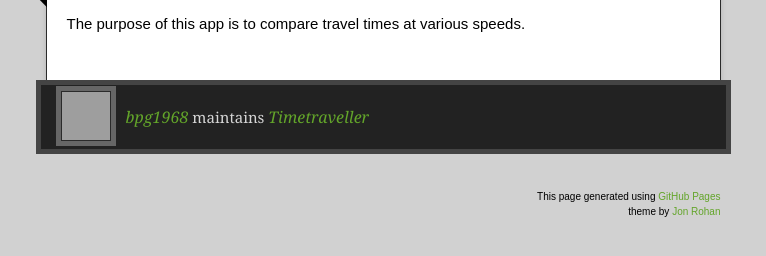
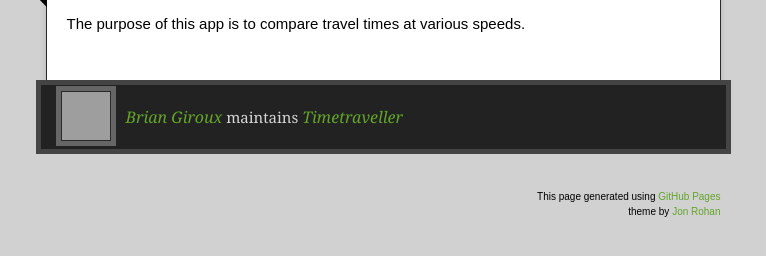
Before and after one commit to bpg1968/TimeTraveller, a Jekyll site: the page built from index.html, in a window 1280 px wide. Shown: the part 285-541 px from the top of the page, without its empty margins (257-1023 px from the left). Built offline with Jekyll 4.4.1, drawn with Linux system fonts in a browser that asks for light colours; nearby versions of some CDN libraries; grey boxes are pictures that could not be loaded.

Commit message:
changed my github id to my name

```diff
--- a/_includes/footer.html
+++ b/_includes/footer.html
@@ -1,9 +1,11 @@
 <!-- START footer.html -->
 <footer>
   <div class="owner">
-    <p><a href="https://github.com/bpg1968" class="avatar"><img src="https://avatars1.githubusercontent.com/u/153124?v=3&amp;s=60" width="48" height="48" alt="GitHub Avatar: Brian Giroux"></a> <a href="https://github.com/bpg1968">bpg1968</a> maintains <a href="https://github.com/bpg1968/TimeTraveller">Timetraveller</a></p>
-
-
+    <p>
+      <a href="https://github.com/bpg1968" class="avatar"><img src="https://avatars1.githubusercontent.com/u/153124?v=3&amp;s=60" width="48" height="48" alt="GitHub Avatar: Brian Giroux"></a>
+      <a href="https://github.com/bpg1968">Brian Giroux</a> maintains
+      <a href="https://github.com/bpg1968/TimeTraveller">Timetraveller</a>
+    </p>
   </div>
   <div class="creds">
     <small>This page generated using <a href="https://pages.github.com/">GitHub Pages</a><br>theme by <a href="https://twitter.com/jonrohan/">Jon Rohan</a></small>
```
